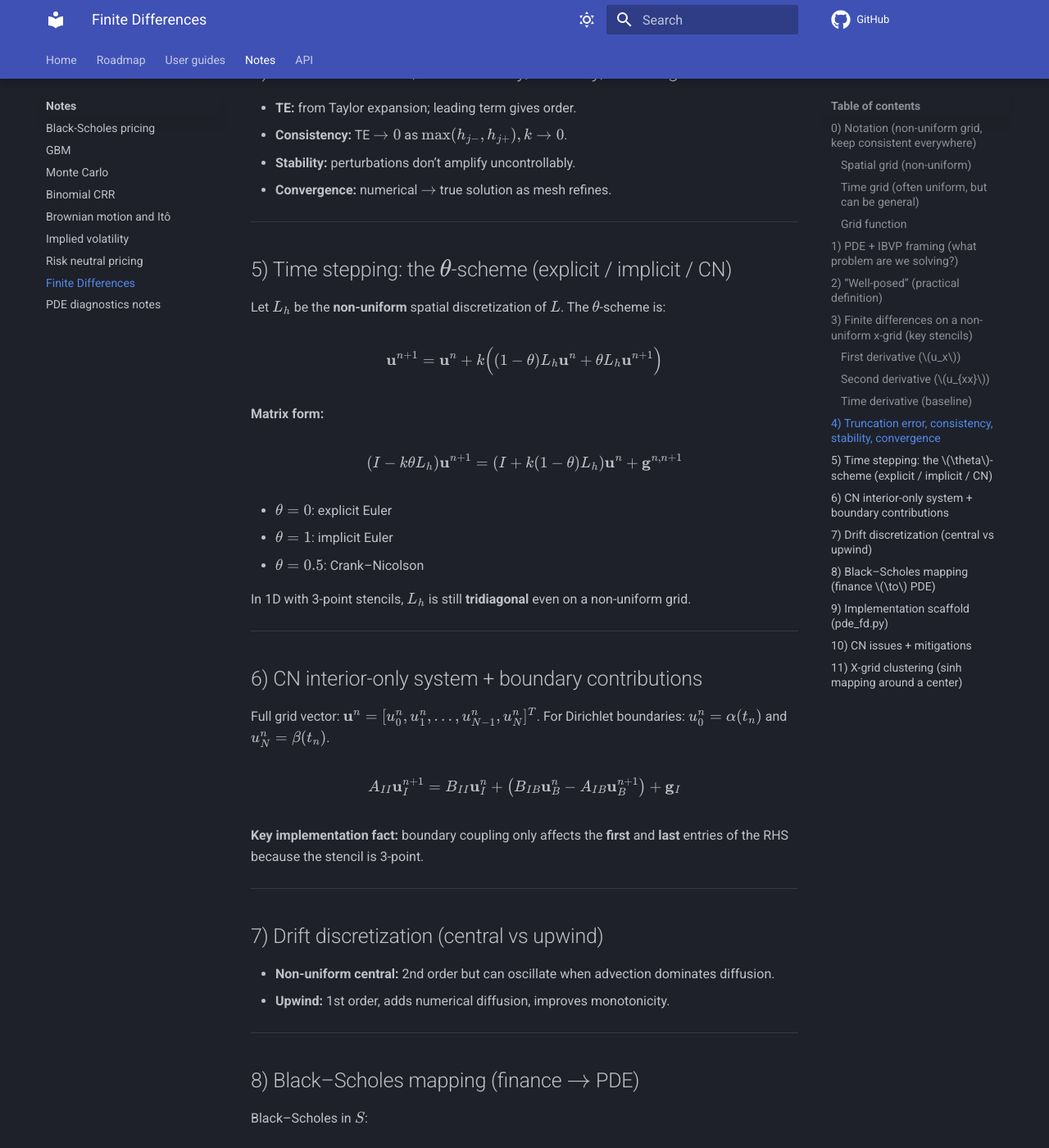
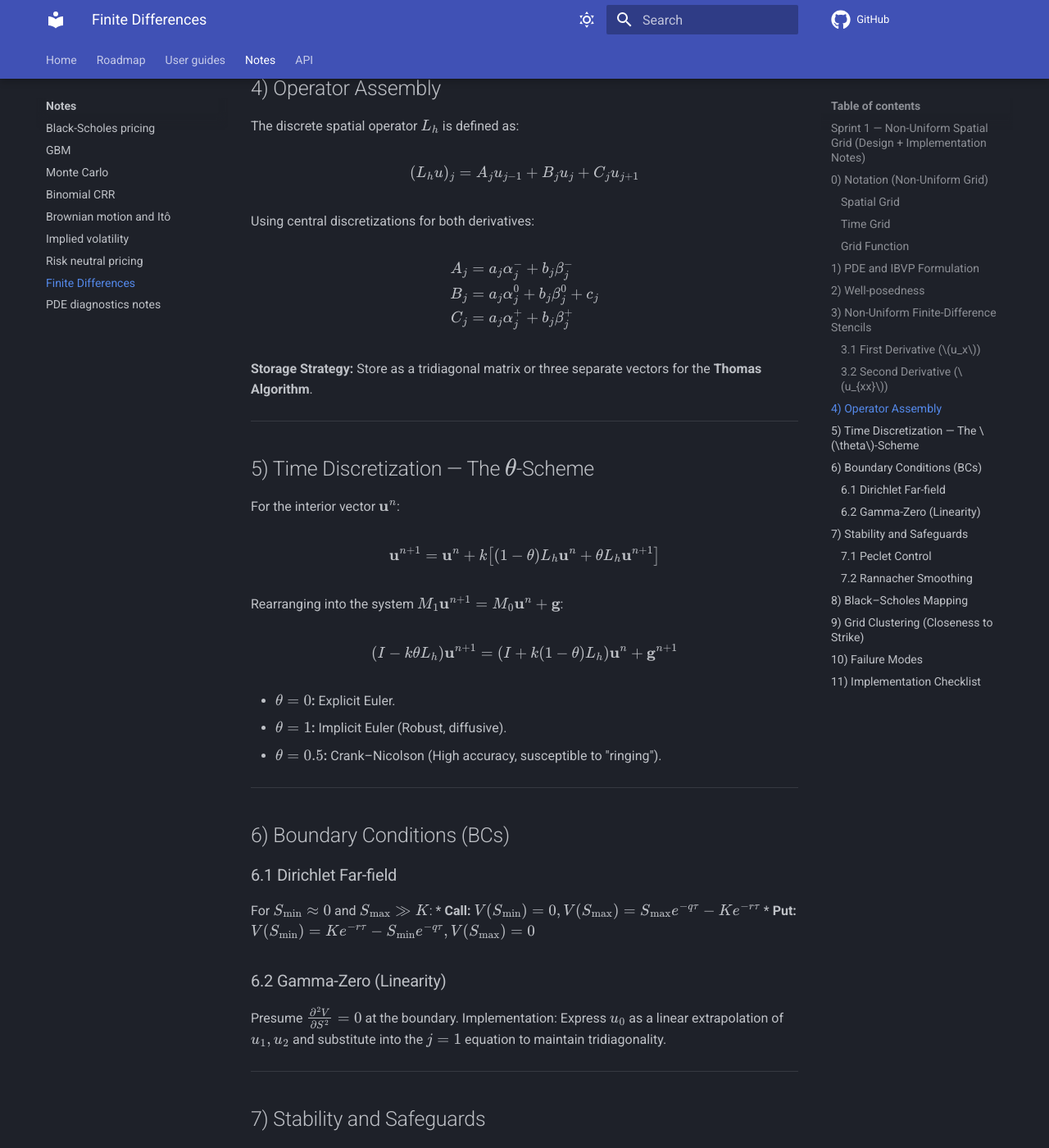
Before and after one commit to willemk-stack/option-pricing-library, an MkDocs documentation site: the page built from docs/notes/finite_difference_pde.md, in a window 1280 px wide and 1400 px high, scrolled down 2618 px. Shown: the whole window at 82% size. Built offline with MkDocs 1.6.1 and Material for MkDocs 9.7.7, drawn with Linux system fonts in a browser that asks for light colours; comment, search, counter and statistics services are not loaded; some of the changed text lies outside the part shown.

Commit message:
Chore: updated notes to include other boundary types Fix Capstone 2: Neumann and Robin BC support (Fix #18)

```diff
--- a/docs/notes/finite_difference_pde.md
+++ b/docs/notes/finite_difference_pde.md
@@ -1,191 +1,218 @@
-# Finite Difference Methods for Black–Scholes (Duffy, 2006) — Sprint 1 Notes (Non-uniform x-grid)
+# Finite Difference Methods for Black–Scholes (Duffy, 2006)
 
-*PDE framing + 1D finite-difference scaffold for European options on a **non-uniform** spatial grid*
+## Sprint 1 — Non-Uniform Spatial Grid (Design + Implementation Notes)
+
+> **Scope:** This document defines the *1D finite-difference solver* for parabolic pricing PDEs on **non-uniform spatial grids**, with an emphasis on Black–Scholes–type operators. It serves as a solver specification for implementation in `pde_fd.py`.
 
 ---
 
-## 0) Notation (non-uniform grid, keep consistent everywhere)
+## 0) Notation (Non-Uniform Grid)
 
-### Spatial grid (non-uniform)
+### Spatial Grid
+* **Nodes:**
+
+$$
+x_0 < x_1 < \dots < x_N
+$$
+
+* **Local Spacings** (defined at interior nodes $j=1, \dots, N-1$):
+
+$$
+h_{j-} = x_j - x_{j-1}, \qquad h_{j+} = x_{j+1} - x_j
+$$
 
 
 
-* **Spatial nodes:** \(x_0 < x_1 < \dots < x_N\)
-* **Local spacings:**
+### Time Grid
+* **Time nodes:** $t_0 < t_1 < \dots < t_M$
+* **Uniform time step:** $k = \Delta t$
+* **Non-uniform time step:** $k_n = t_{n+1} - t_n$
 
-  \[
-  h_{j-} = x_j - x_{j-1},\qquad h_{j+} = x_{j+1}-x_j
-  \]
+### Grid Function
+* **Approximation:**
 
-  (for interior node \(j=1,\dots,N-1\))
+$$
+u_j^n \approx u(x_j, t_n)
+$$
 
-### Time grid (often uniform, but can be general)
+* **Interior nodes:** $j=1, \dots, N-1$
+* **Boundary nodes:** $j=0, N$
 
-* **Time nodes:** \(t_0 < t_1 < \dots < t_M\)
-* **If uniform:** \(t_n = nk\) with \(k=\Delta t\)
-* **If non-uniform:** \(k_n = t_{n+1}-t_n\)
-
-### Grid function
-
-* \(u_j^n \approx u(x_j, t_n)\)
-* **Interior nodes:** \(j=1,\dots,N-1\); **boundary nodes:** \(j=0, N\)
-
-> In option pricing you often solve backward in calendar time \(t\) with terminal (payoff) at \(T\). Many implementations use time-to-maturity \(\tau = T-t\) to march forward in \(\tau\).
+> **Direction of Integration:** In finance, we solve **backward** from maturity $T$. We define time-to-maturity $\tau = T - t$ and march **forward** in $\tau$.
 
 ---
 
-## 1) PDE + IBVP framing (what problem are we solving?)
+## 1) PDE and IBVP Formulation
 
-A broad class of pricing PDEs (after transforms) can be written:
+We consider parabolic PDEs of the form:
 
-\[
-u_t = a(x,t)u_{xx} + b(x,t)u_x + c(x,t)u
-\]
+$$
+u_\tau = a(x, \tau)u_{xx} + b(x, \tau)u_x + c(x, \tau)u
+$$
 
-You must specify an **IBVP** (initial/terminal condition + two boundary conditions). In option pricing:
-
-\[
-V(\cdot,T)=\text{payoff}(\cdot)
-\]
+posed as an **Initial–Boundary Value Problem (IBVP)**:
+* **Initial Condition (Payoff):** $u(x, 0) = \text{payoff}(x)$
+* **Boundary Conditions:** Specified at $x=x_0$ and $x=x_N$.
 
 ---
 
-## 2) “Well-posed” (practical definition)
+## 2) Well-posedness
 
-Well-posed means: 1) solution exists, 2) unique, 3) depends continuously on inputs.
+A problem is well-posed if a unique solution exists and depends continuously on data.
 
-**Practical takeaway:** incompatible IC/BC can break numerics even if the PDE looks fine.
+**Implementation Insight:** Numerical stability is highly sensitive to the compatibility between the payoff's curvature at the boundaries and the chosen boundary conditions.
 
 ---
 
-## 3) Finite differences on a **non-uniform** x-grid (key stencils)
+## 3) Non-Uniform Finite-Difference Stencils
 
-Let \(h_{j-}=x_j-x_{j-1}\) and \(h_{j+}=x_{j+1}-x_j\).
+### 3.1 First Derivative ($u_x$)
 
-### First derivative (\(u_x\))
+#### Central (2nd order, non-uniform)
 
-**Non-uniform central (2nd order):**
+$$
+u_x(x_j) \approx \beta^-_j u_{j-1} + \beta^0_j u_j + \beta^+_j u_{j+1}
+$$
 
-\[
-u_x(x_j,t_n)\approx
--\frac{h_{j+}}{h_{j-}(h_{j-}+h_{j+})}u_{j-1}^n
-+\frac{h_{j+}-h_{j-}}{h_{j-}h_{j+}}u_j^n
-+\frac{h_{j-}}{h_{j+}(h_{j-}+h_{j+})}u_{j+1}^n
-+O(h^2)
-\]
+with coefficients:
 
-**Backward (upwind for \(b>0\), 1st order):**
+$$
+\beta^-_j = -\frac{h_{j+}}{h_{j-}(h_{j-} + h_{j+})}, \quad \beta^0_j = \frac{h_{j+} - h_{j-}}{h_{j-} h_{j+}}, \quad \beta^+_j = \frac{h_{j-}}{h_{j+}(h_{j-} + h_{j+})}
+$$
 
-\[
-u_x(x_j,t_n)\approx \frac{u_j^n-u_{j-1}^n}{h_{j-}} + O(h)
-\]
+#### Upwind (1st order, monotone)
+Used when the drift $b$ dominates diffusion $a$.
+* **Backward** (if $b > 0$): $u_x \approx \frac{u_j - u_{j-1}}{h_{j-}}$
+* **Forward** (if $b < 0$): $u_x \approx \frac{u_{j+1} - u_j}{h_{j+}}$
 
-**Forward (upwind for \(b<0\), 1st order):**
+### 3.2 Second Derivative ($u_{xx}$)
 
-\[
-u_x(x_j,t_n)\approx \frac{u_{j+1}^n-u_j^n}{h_{j+}} + O(h)
-\]
+#### Central (2nd order, non-uniform)
 
-> On non-uniform grids, “uniform-grid formulas” like \((u_{j+1}-u_{j-1})/(2h)\) are **not** correct unless \(h_{j-}=h_{j+}\).
+$$
+u_{xx}(x_j) \approx \alpha^-_j u_{j-1} + \alpha^0_j u_j + \alpha^+_j u_{j+1}
+$$
 
-### Second derivative (\(u_{xx}\))
+with coefficients:
 
-**Non-uniform central (2nd order):**
-
-\[
-u_{xx}(x_j,t_n)\approx
-\frac{2}{h_{j-}(h_{j-}+h_{j+})}u_{j-1}^n
--\frac{2}{h_{j-}h_{j+}}u_j^n
-+\frac{2}{h_{j+}(h_{j-}+h_{j+})}u_{j+1}^n
-+O(h^2)
-\]
-
-### Time derivative (baseline)
-
-* **If uniform:** \(u_t(x_j,t_n) \approx \frac{u_j^{n+1}-u_j^n}{k} + O(k)\)
-* **If non-uniform:** \(u_t(x_j,t_n) \approx \frac{u_j^{n+1}-u_j^n}{k_n} + O(k_n)\)
+$$
+\alpha^-_j = \frac{2}{h_{j-}(h_{j-} + h_{j+})}, \quad \alpha^0_j = -\frac{2}{h_{j-} h_{j+}}, \quad \alpha^+_j = \frac{2}{h_{j+}(h_{j-} + h_{j+})}
+$$
 
 ---
 
-## 4) Truncation error, consistency, stability, convergence
+## 4) Operator Assembly
 
-* **TE:** from Taylor expansion; leading term gives order.
-* **Consistency:** TE \(\to 0\) as \(\max(h_{j-},h_{j+}), k \to 0\).
-* **Stability:** perturbations don’t amplify uncontrollably.
-* **Convergence:** numerical \(\to\) true solution as mesh refines.
+The discrete spatial operator $L_h$ is defined as:
+
+$$
+(L_h u)_j = A_j u_{j-1} + B_j u_j + C_j u_{j+1}
+$$
+
+Using central discretizations for both derivatives:
+
+$$
+\begin{aligned}
+A_j &= a_j \alpha^-_j + b_j \beta^-_j \\
+B_j &= a_j \alpha^0_j + b_j \beta^0_j + c_j \\
+C_j &= a_j \alpha^+_j + b_j \beta^+_j
+\end{aligned}
+$$
+
+**Storage Strategy:** Store as a tridiagonal matrix or three separate vectors for the **Thomas Algorithm**.
+
+
 
 ---
 
-## 5) Time stepping: the \(\theta\)-scheme (explicit / implicit / CN)
+## 5) Time Discretization — The $\theta$-Scheme
 
-Let \(L_h\) be the **non-uniform** spatial discretization of \(L\). The \(\theta\)-scheme is:
+For the interior vector $\mathbf{u}^n$:
 
-\[
-\mathbf{u}^{n+1} = \mathbf{u}^n + k\Big((1-\theta)L_h\mathbf{u}^n + \theta L_h\mathbf{u}^{n+1}\Big)
-\]
+$$
+\mathbf{u}^{n+1} = \mathbf{u}^n + k \big[ (1-\theta) L_h \mathbf{u}^n + \theta L_h \mathbf{u}^{n+1} \big]
+$$
 
-**Matrix form:**
+Rearranging into the system $M_1 \mathbf{u}^{n+1} = M_0 \mathbf{u}^n + \mathbf{g}$:
 
-\[
-\left(I - k\theta L_h\right)\mathbf{u}^{n+1} = \left(I + k(1-\theta)L_h\right)\mathbf{u}^{n} + \mathbf{g}^{n,n+1}
-\]
+$$
+(I - k\theta L_h) \mathbf{u}^{n+1} = (I + k(1-\theta)L_h) \mathbf{u}^n + \mathbf{g}^{n+1}
+$$
 
-* \(\theta=0\): explicit Euler
-* \(\theta=1\): implicit Euler
-* \(\theta=0.5\): Crank–Nicolson
-
-In 1D with 3-point stencils, \(L_h\) is still **tridiagonal** even on a non-uniform grid.
+* **$\theta = 0$:** Explicit Euler.
+* **$\theta = 1$:** Implicit Euler (Robust, diffusive).
+* **$\theta = 0.5$:** Crank–Nicolson (High accuracy, susceptible to "ringing").
 
 ---
 
-## 6) CN interior-only system + boundary contributions
+## 6) Boundary Conditions (BCs)
 
-Full grid vector: \(\mathbf{u}^n = [u_0^n, u_1^n,\dots,u_{N-1}^n,u_N^n]^T\). For Dirichlet boundaries: \(u_0^n = \alpha(t_n)\) and \(u_N^n = \beta(t_n)\).
+### 6.1 Dirichlet Far-field
+For $S_{\min} \approx 0$ and $S_{\max} \gg K$:
+* **Call:** $V(S_{\min}) = 0, V(S_{\max}) = S_{\max}e^{-q\tau} - Ke^{-r\tau}$
+* **Put:** $V(S_{\min}) = Ke^{-r\tau} - S_{\min}e^{-q\tau}, V(S_{\max}) = 0$
 
-\[
-A_{II}\mathbf{u}_I^{n+1} = B_{II}\mathbf{u}_I^n + \big(B_{IB}\mathbf{u}_B^n - A_{IB}\mathbf{u}_B^{n+1}\big) + \mathbf{g}_I
-\]
-
-**Key implementation fact:** boundary coupling only affects the **first** and **last** entries of the RHS because the stencil is 3-point.
+### 6.2 Gamma-Zero (Linearity)
+Presume $\frac{\partial^2 V}{\partial S^2} = 0$ at the boundary.
+Implementation: Express $u_0$ as a linear extrapolation of $u_1, u_2$ and substitute into the $j=1$ equation to maintain tridiagonality.
 
 ---
 
-## 7) Drift discretization (central vs upwind)
+## 7) Stability and Safeguards
 
-* **Non-uniform central:** 2nd order but can oscillate when advection dominates diffusion.
-* **Upwind:** 1st order, adds numerical diffusion, improves monotonicity.
+### 7.1 Peclet Control
+Check the local Peclet number to detect advection dominance:
+
+$$
+\mathrm{Pe}_j = \frac{|b_j| \cdot \text{avg}(h_j)}{a_j}
+$$
+
+### 7.2 Rannacher Smoothing
+Crucial for Crank–Nicolson. Replace the first few steps (usually 2 or 4) with **Implicit Euler** using sub-steps $k/2$ to damp high-frequency errors from the payoff kink.
 
 ---
 
-## 8) Black–Scholes mapping (finance \(\to\) PDE)
+## 8) Black–Scholes Mapping
 
-Black–Scholes in \(S\):
+The physical PDE:
 
-\[
-V_t + \tfrac12\sigma^2 S^2 V_{SS} + r S V_S - rV = 0,\qquad V(S,T)=\text{payoff}(S)
-\]
+$$
+V_\tau = \frac{1}{2}\sigma^2 S^2 V_{SS} + (r-q)S V_S - rV
+$$
 
-Log-price (\(x=\log S\)) is still useful; the grid can be **uniform or clustered in \(x\)**.
+Map coefficients for the solver:
+* $a(S) = \frac{1}{2}\sigma^2 S^2$
+* $b(S) = (r-q)S$
+* $c(S) = -r$
 
 ---
 
-## 9) Implementation scaffold (`pde_fd.py`)
+## 9) Grid Clustering (Closeness to Strike)
 
-* **Grid:** Coordinate (`S` vs `logS`), nodes (`Nx`), spacing (uniform vs clustered).
-* **Time stepping:** `theta`, `Nt`, Rannacher smoothing steps.
-* **Linear solver:** 1D Thomas algorithm (still works for non-uniform tridiagonal).
+Use a non-uniform mapping (e.g., Sinh or power law) to place more nodes near $S=K$.
+
+$$
+S_j = K + A \sinh(\xi_j)
+$$
+
+
 
 ---
 
-## 10) CN issues + mitigations
+## 10) Failure Modes
 
-* CN ringing near kinks (mitigate with Rannacher smoothing).
-* Grid design: cluster near strike/spot; ensure strike lies on-grid node.
+1.  **Strike Mismatch:** $K$ not being a grid node.
+2.  **CN Ringing:** Oscillations near $K$ due to $\theta=0.5$ without smoothing.
+3.  **Boundary Pollution:** $S_{\max}$ too small, causing asymptotic BCs to bias the price.
+4.  **CFL Violation:** Using $\theta=0$ with too large a $k$.
 
 ---
 
-## 11) X-grid clustering (sinh mapping around a center)
+## 11) Implementation Checklist
 
-
-
-Once you use a clustered grid, you must use the **non-uniform stencils** from Section 3.
+* [ ] **Grid:** Generate $x_j$ (Uniform or Sinh).
+* [ ] **Stencil:** Compute $\alpha_j, \beta_j$ vectors.
+* [ ] **Matrix:** Build tridiagonal components $(A_j, B_j, C_j)$.
+* [ ] **BCs:** Implement Dirichlet/Neumann injection into RHS.
+* [ ] **Solver:** Thomas Algorithm implementation.
+* [ ] **Tests:** Compare vs. Black-Scholes analytical formula.
```
